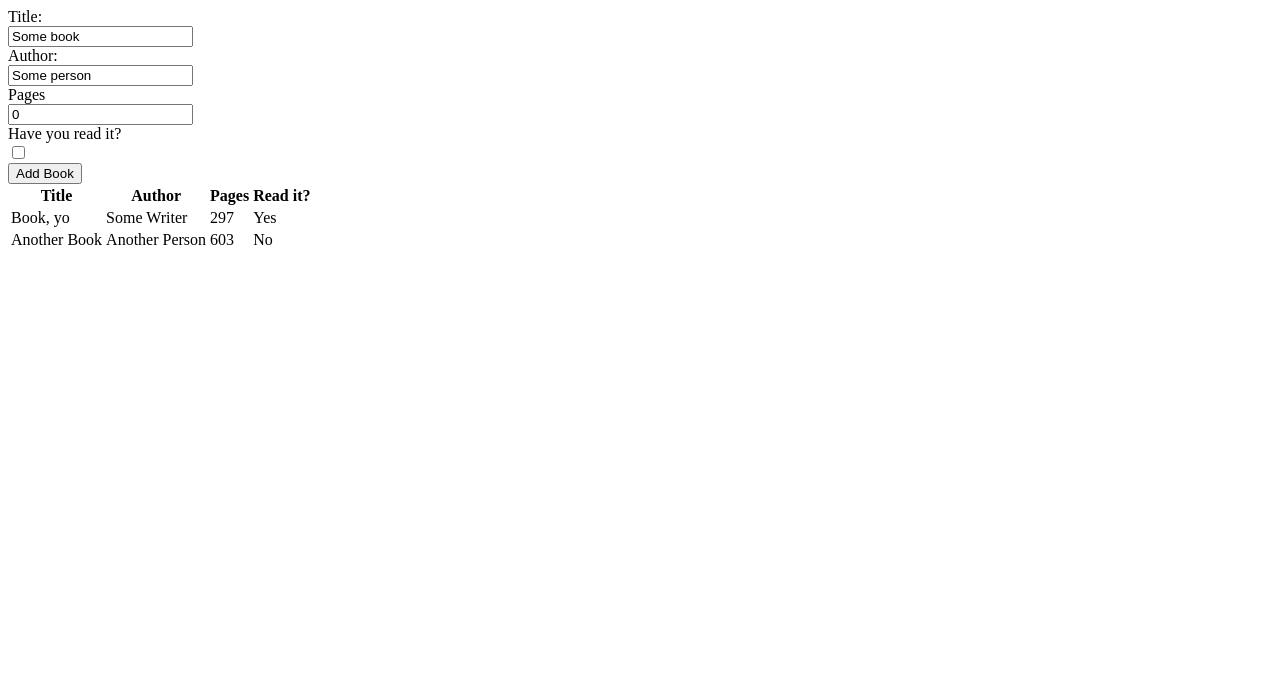
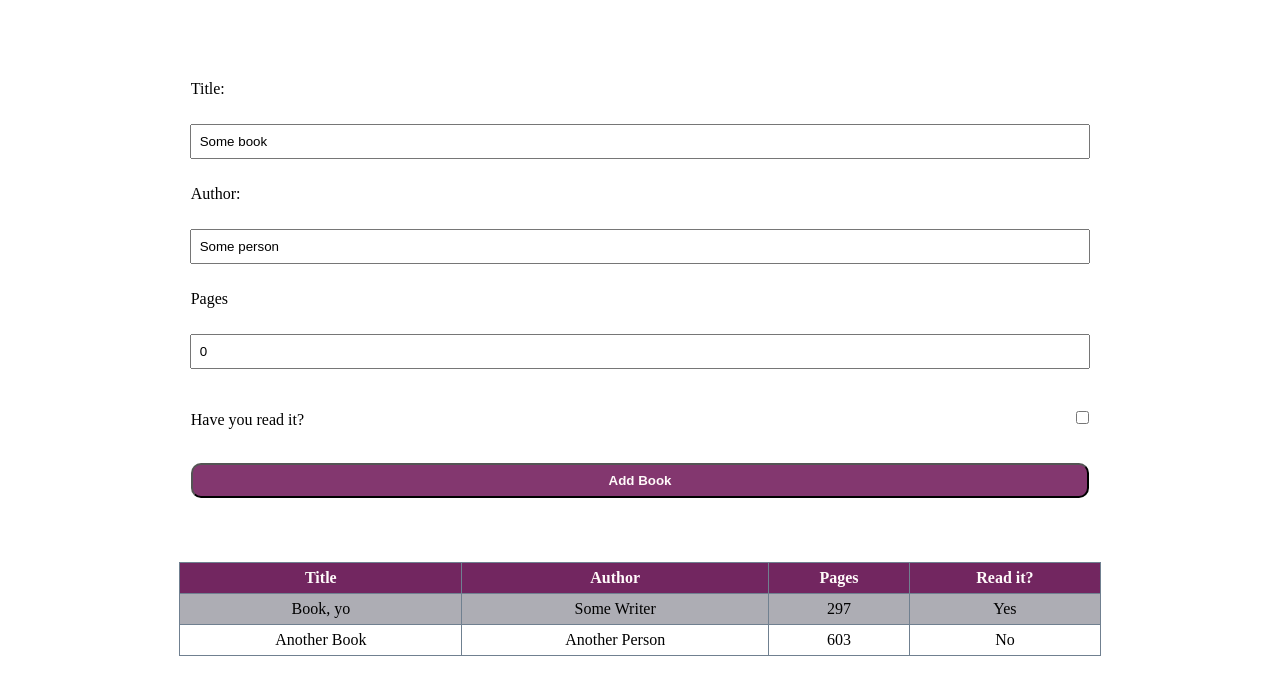
Before and after one commit to Graculus-Green/TOP-library, a plain HTML site: page index.html in a window 1280 px wide. Drawn offline with Linux system fonts and the light colour scheme.

Commit message:
Formatting

```diff
--- a/index.html
+++ b/index.html
@@ -14,9 +14,10 @@
             <input type="text" id="author" name="author" value="Some person"><br>
             <label for="pages">Pages</label><br>
             <input type="number" id = "pages" name="pages" value = 0><br>
-            <label for="read">Have you read it?</label><br>
-            <input type ="checkbox" id="read" name="read"><br>
-            <button class="btn" id="submit" >Add Book</button>
+            <div class="check">
+                <label for="read">Have you read it?</label><br>
+                <input type ="checkbox" id="read-check" name="read"></div><br>
+            <button class="submit-btn" id="submit" >Add Book</button>
         </form>
 
         <table class="lib-table">
--- a/script.js
+++ b/script.js
@@ -10,7 +10,6 @@ let myLibrary = [{
     pages: 603,
     read: "No",
 },];
-
 
 let form = document.querySelector("form");
 let addTitle = document.querySelector('#title');
@@ -27,26 +26,33 @@ class Book {
     }
 };
 
+let isBookInLib = (book) => {
+    return myLibrary.some((book) => {
+        return book.title === title
+    });
+};
+
 let addBookToLibrary = () => {
-    document.querySelector('#submit').addEventListener('click', (e) => {
+    document.querySelector('.submit-btn').addEventListener('click', (e) => {
         e.preventDefault();
         title = addTitle.value;
         author = addAuthor.value;
         pages = addPages.value;
 
-        if (document.querySelector("#read").checked === true) {
+        if (document.querySelector("#read-check").checked === true) {
             read = "Yes";
         }
         else {
             read = "No";
         }
         newBook = new Book(title, author, pages, read);
+        if (isBookInLib(newBook) === false){
         myLibrary.push(newBook);
+        }
 
         displayLib();
     });
 }
-
 
 let displayLib = (Book) => {
     let tableRef = document.querySelector('#table-body');
@@ -72,6 +78,3 @@ let displayLib = (Book) => {
 };
 displayLib();
 addBookToLibrary();
-
-const cb = document.querySelector("#read");
-console.log(cb.checked);
--- a/style.css
+++ b/style.css
@@ -0,0 +1,85 @@
+body {
+    display: flex;
+    flex-direction: column;
+    align-items: center;
+    justify-content: center;
+    margin: 64px;
+    object-fit: fill;
+}
+
+form {
+    display: flex;
+    flex-direction: column;
+    align-items: center;
+    justify-content: center;
+    width:78%;
+    flex: 1;
+    margin: 16px;
+}
+label {
+    text-align: left;
+    width: 100%;
+}
+input {
+    width: 98%;
+    margin-top: 8px;
+    margin-bottom: 8px;
+    padding: 8px;
+}
+.check {
+    display: flex;
+    flex-direction: row;
+    margin-top: 16px;
+    justify-content: space-between;
+    object-fit: fill;
+    width: 100%;
+}
+#read-check {
+    margin: 0px;
+    justify-content: right;
+    width: auto;
+    height: 120%;
+}
+
+.lib-table {
+    width: 80%;
+    margin-left: auto;
+    margin-right: auto;
+}
+
+.submit-btn {
+    background-color: rgba(100, 5, 76, 0.801);
+    color: snow;
+    border-radius: 10px;
+    padding:8px;
+    width:100%;
+    margin: 16px;
+    font-weight: 900;
+    box-shadow: 8px 8px 16px rgb(0, 0, 0,);
+}
+
+.submit-btn:active {
+    background-color: rgba(44, 1, 33, 0.801);
+    color: snow;
+    transform: translateY(2px);
+  }
+
+table, tr, td, tr, th {
+    margin: 32px;
+    border: 1px solid slategrey;
+    border-collapse: collapse;
+    text-align: center;
+    vertical-align: middle;
+    padding: 6px;
+}
+
+tr:nth-child(odd) {
+    background-color: #6d6d7a8f;
+}
+th {
+    background-color: rgba(100, 5, 76, 0.801);
+    color: snow;
+}
+tr:hover {
+    background-color: cadetblue;
+}
```
